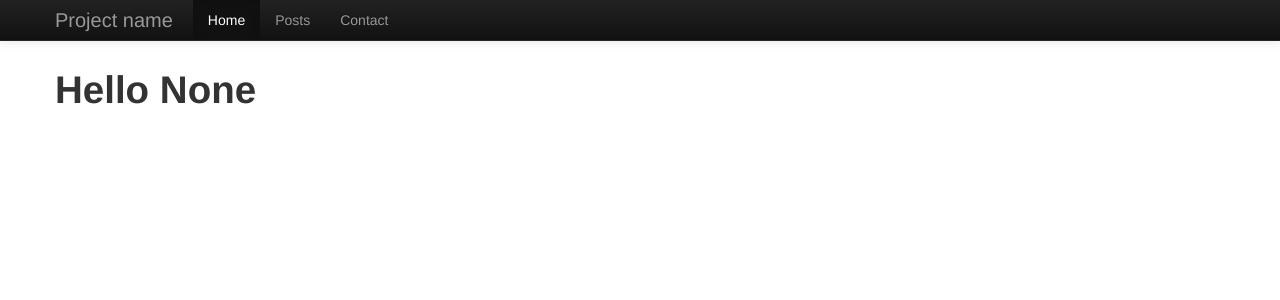
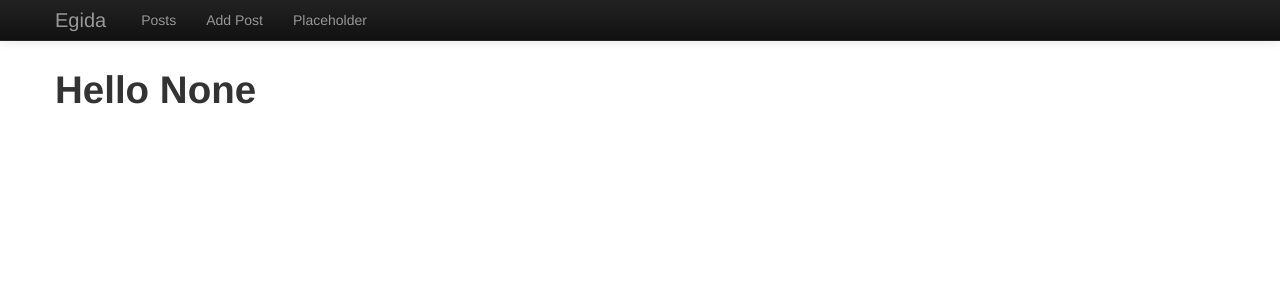
Before and after one commit to Adynatos/egida, a Flask app: page / in a window 1280 px wide. Shown: the top 300 px of the page. Run offline with Flask 2, Linux system fonts and the light colour scheme; a user stored in the database is signed in; some libraries are stand-ins or nearby versions.

Commit message:
Updated hyperlinks

```diff
--- a/app/templates/base.html
+++ b/app/templates/base.html
@@ -51,12 +51,12 @@
             <span class="icon-bar"></span>
             <span class="icon-bar"></span>
           </button>
-          <a class="brand" href="#">Project name</a>
+          <a class="brand" href="{{url_for('index')}}">Egida</a>
           <div class="nav-collapse collapse">
             <ul class="nav">
-                <li class="active"><a href="{{url_for('index')}}">Home</a></li>
-                <li><a href="{{url_for('posts')}}">Posts</a></li>
-              <li><a href="#contact">Contact</a></li>
+              <li><a href="{{url_for('posts')}}">Posts</a></li>
+	      <li><a href="{{url_for('new_post')}}">Add Post</a></li>
+              <li><a href="{{url_for('index')}}">Placeholder</a></li>
             </ul>
           </div><!--/.nav-collapse -->
         </div>
```
